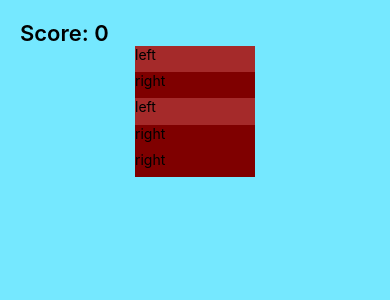
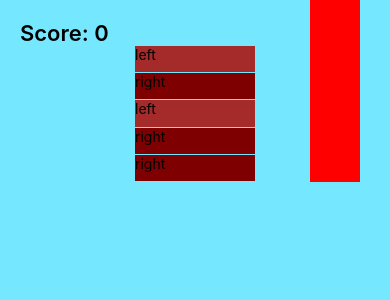
Before and after one commit to vkhrystych/8bitlumberjack, a React Native app: screen / in a window 390 px wide. Shown: the top 300 px of the page. Built offline with nearby package versions, Linux system fonts and the light colour scheme.

Commit message:
add lumberjack, add on lumberjack click handler

```diff
--- a/App.js
+++ b/App.js
@@ -15,7 +15,7 @@ export default function App() {
   const [gameOver, setGameOver] = useState(false);
   const [score, setScore] = useState(0);
 
-  const onAppKeyDown = (e) => {
+  const onAppKeyDown = (side) => {
     if (!gameOver) {
       const currentChunk = treeData[treeData.length - 1];
 
@@ -31,8 +31,7 @@ export default function App() {
         }
       };
 
-      if (e.key === "ArrowLeft") checkIsRightChop("left");
-      if (e.key === "ArrowRight") checkIsRightChop("right");
+      checkIsRightChop(side);
     }
   };
 
@@ -43,7 +42,11 @@ export default function App() {
           <Text style={styles.scoreText}>Score: {score}</Text>
         </View>
 
-        {gameOver ? <Text>Game over</Text> : <Tree treeData={treeData} />}
+        {gameOver ? (
+          <Text>Game over</Text>
+        ) : (
+          <Tree treeData={treeData} onLumberJackClick={onAppKeyDown} />
+        )}
       </SafeAreaView>
     </View>
   );
--- a/components/Tree.js
+++ b/components/Tree.js
@@ -1,8 +1,10 @@
 import React, { useState } from "react";
 
-import { StyleSheet, Text, View } from "react-native";
+import { StyleSheet, Text, View, TouchableOpacity } from "react-native";
 
-export default ({ treeData }) => {
+export default ({ treeData, onLumberJackClick }) => {
+  const lastChunkSide = treeData[treeData.length - 1].side;
+
   return (
     <View style={styles.treeContainer}>
       {treeData.map((tree, treeIndex) => {
@@ -18,20 +20,23 @@ export default ({ treeData }) => {
           </View>
         );
       })}
+
+      <TouchableOpacity
+        style={{
+          ...styles.lumberjack,
+          left: lastChunkSide === "left" ? 50 : 310,
+        }}
+        onPress={() => onLumberJackClick("right")}
+      ></TouchableOpacity>
     </View>
   );
 };
 
 const styles = StyleSheet.create({
-  container: {
-    flex: 1,
-    backgroundColor: "#fff",
-    alignItems: "center",
-    justifyContent: "center",
-  },
   treeContainer: {
     height: "100%",
     display: "flex",
+    position: "relative",
     alignItems: "center",
     flexDirection: "column",
     justifyContent: "flex-end",
@@ -39,5 +44,13 @@ const styles = StyleSheet.create({
   tree: {
     width: 120,
     flex: 1,
+    marginBottom: 1,
+  },
+  lumberjack: {
+    position: "absolute",
+    bottom: 0,
+    width: 50,
+    height: 200,
+    backgroundColor: "red",
   },
 });
```
